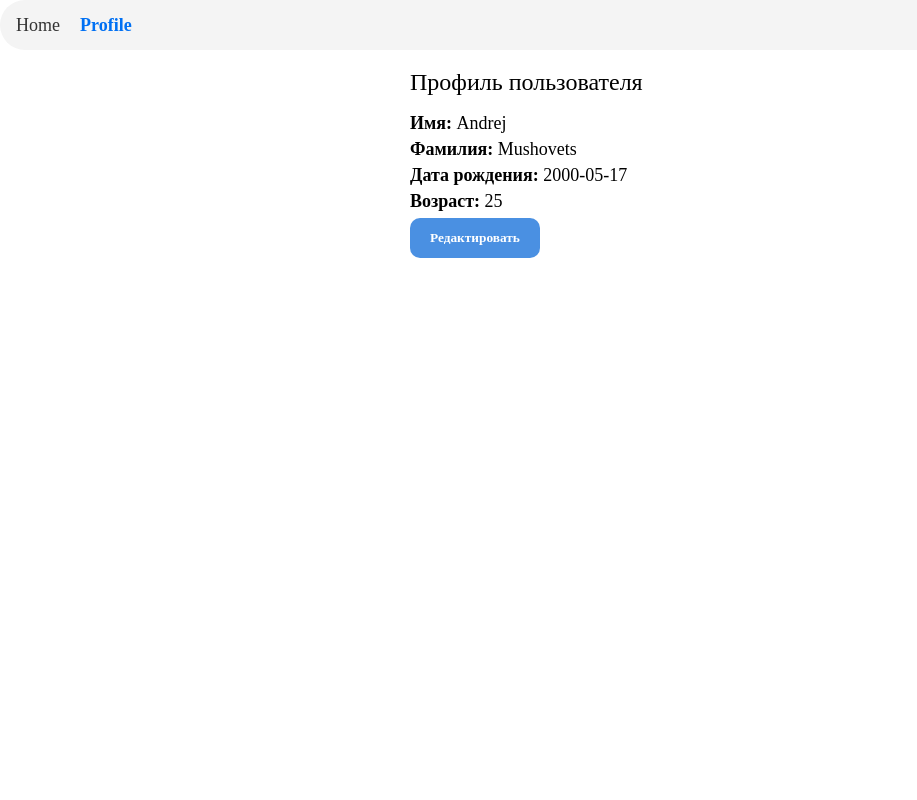
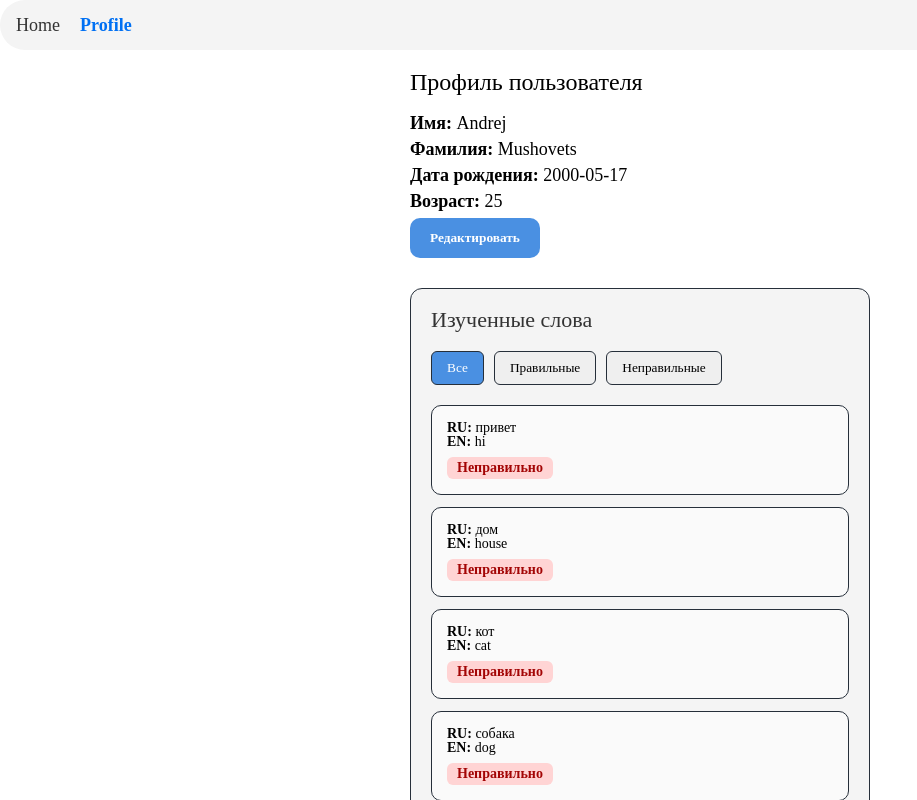
Before and after one commit to andrei-myshoves/Lern-Languages-app, a React (Create React App) app: page /profile in a window 1280 px wide. Shown: the top 800 px of the page, without its empty margins (0-917 px from the left). Built offline with nearby package versions, Linux system fonts and the light colour scheme; data requests are answered from the project's data file.

Commit message:
add function learned word list add folder with this and file with this function and add style for him

```diff
--- /dev/null
+++ b/src/components/LearnedWordList/LearnedWordList.jsx
@@ -0,0 +1,64 @@
+import { useEffect, useState } from 'react'
+import axios from 'axios'
+import styles from './LearnedWordList.module.css'
+
+export default function LearnedWordsList() {
+    const [words, setWords] = useState([])
+    const [filter, setFilter] = useState('all')
+
+    useEffect(() => {
+        const loadWords = async () => {
+            try {
+                const res = await axios.get('http://localhost:8000/words')
+                setWords(res.data)
+            } catch {
+                console.error('Ошибка загрузки слов')
+            }
+        }
+
+        loadWords()
+    }, [])
+
+    const filteredWords = words.filter(word => {
+        if (filter === 'correct') return word.isGuessed === true
+        if (filter === 'wrong') return word.isGuessed === false
+        return true
+    })
+
+    return (
+        <div className={styles.wrapper}>
+            <h3 className={styles.title}>Изученные слова</h3>
+
+            <div className={styles.filters}>
+                <button className={filter === 'all' ? styles.active : ''} onClick={() => setFilter('all')}>
+                    Все
+                </button>
+
+                <button className={filter === 'correct' ? styles.active : ''} onClick={() => setFilter('correct')}>
+                    Правильные
+                </button>
+
+                <button className={filter === 'wrong' ? styles.active : ''} onClick={() => setFilter('wrong')}>
+                    Неправильные
+                </button>
+            </div>
+
+            <div className={styles.list}>
+                {filteredWords.map(word => (
+                    <div className={styles.card} key={word.id}>
+                        <p>
+                            <strong>RU:</strong> {word.russian}
+                        </p>
+                        <p>
+                            <strong>EN:</strong> {word.english}
+                        </p>
+
+                        <span className={word.isGuessed ? styles.correct : styles.wrong}>
+                            {word.isGuessed ? 'Правильно' : 'Неправильно'}
+                        </span>
+                    </div>
+                ))}
+            </div>
+        </div>
+    )
+}
--- /dev/null
+++ b/src/components/LearnedWordList/LearnedWordList.module.css
@@ -0,0 +1,72 @@
+.wrapper {
+    margin-top: 30px;
+    padding: 20px;
+    border: 1px solid var(--color-border);
+    border-radius: 12px;
+    background: var(--color-background);
+}
+
+.title {
+    font-size: 22px;
+    margin-bottom: 20px;
+    color: var(--color-foreground);
+}
+
+.filters {
+    display: flex;
+    gap: 10px;
+    margin-bottom: 20px;
+}
+
+.filters button {
+    padding: 8px 15px;
+    border: 1px solid var(--color-border);
+    cursor: pointer;
+    border-radius: 6px;
+    transition: 0.2s ease;
+}
+
+.active {
+    background: var(--color-accent);
+    color: white;
+    border-color: var(--color-accent);
+}
+
+.list {
+    display: flex;
+    flex-direction: column;
+    gap: 12px;
+}
+
+.card {
+    padding: 15px;
+    border: 1px solid var(--color-border);
+    border-radius: 10px;
+    background: var(--color-card-bg);
+}
+
+.correct {
+    display: inline-block;
+    margin-top: 8px;
+    padding: 4px 10px;
+    border-radius: 6px;
+    background: #c8f7d4;
+    color: #0f7a26;
+    font-weight: bold;
+}
+
+.wrong {
+    display: inline-block;
+    margin-top: 8px;
+    padding: 4px 10px;
+    border-radius: 6px;
+    background: #ffd4d4;
+    color: #a30505;
+    font-weight: bold;
+}
+
+@media (hover: hover) {
+    .filters button:hover {
+        background: var(--color-filter-bg-hover);
+    }
+}
--- a/src/pages/ProfilePage/ProfilePage.jsx
+++ b/src/pages/ProfilePage/ProfilePage.jsx
@@ -2,7 +2,7 @@ import { useEffect, useState } from 'react'
 import axios from 'axios'
 import styles from './ProfilePage.module.css'
 import Button from '../../components/UI/Button/Button'
-
+import LearnedWordsList from '../../components/LearnedWordList/LearnedWordList.jsx'
 export default function ProfilePage() {
     const [user, setUser] = useState(null)
     const [isEditing, setIsEditing] = useState(false)
@@ -48,7 +48,7 @@ export default function ProfilePage() {
         <div className={styles.wrapper}>
             <h2 className={styles.title}>Профиль пользователя</h2>
 
-            {!isEditing && (
+            {!isEditing ? (
                 <div className={styles.info}>
                     <p>
                         <strong>Имя:</strong> {user.firstName}
@@ -65,9 +65,7 @@ export default function ProfilePage() {
 
                     <Button onClick={() => setIsEditing(true)}>Редактировать</Button>
                 </div>
-            )}
-
-            {isEditing && (
+            ) : (
                 <div className={styles.form}>
                     <label>
                         Имя:
@@ -95,6 +93,10 @@ export default function ProfilePage() {
                     </div>
                 </div>
             )}
+
+            <div className={styles.learnedWordsSection}>
+                <LearnedWordsList />
+            </div>
         </div>
     )
 }
--- a/src/style.css
+++ b/src/style.css
@@ -96,4 +96,6 @@ h6 {
     --color-accent: #4a90e2;
     --color-accent-hover: #3a78c2;
     --color-border: #262f3a;
+    --color-card-bg: #fafafa;
+    --color-filter-bg-hover: #eaeaea;
 }
```
